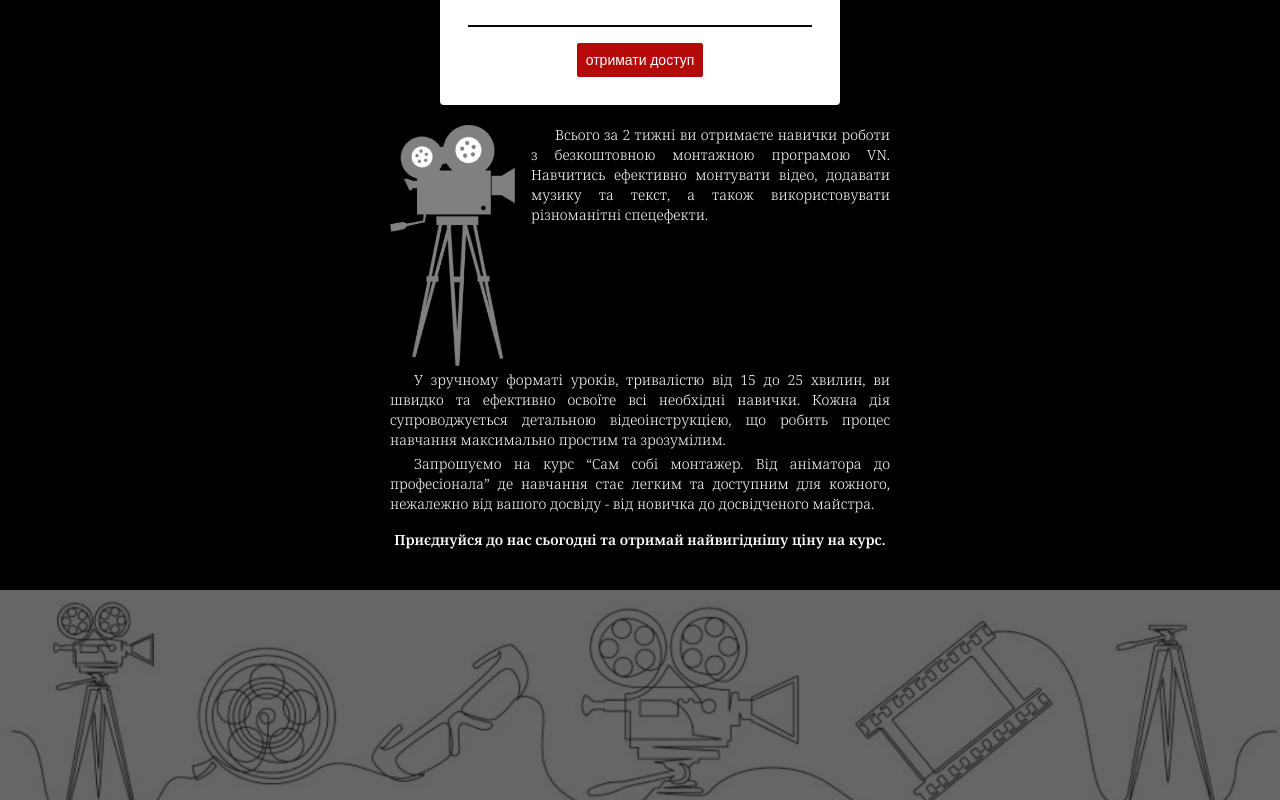
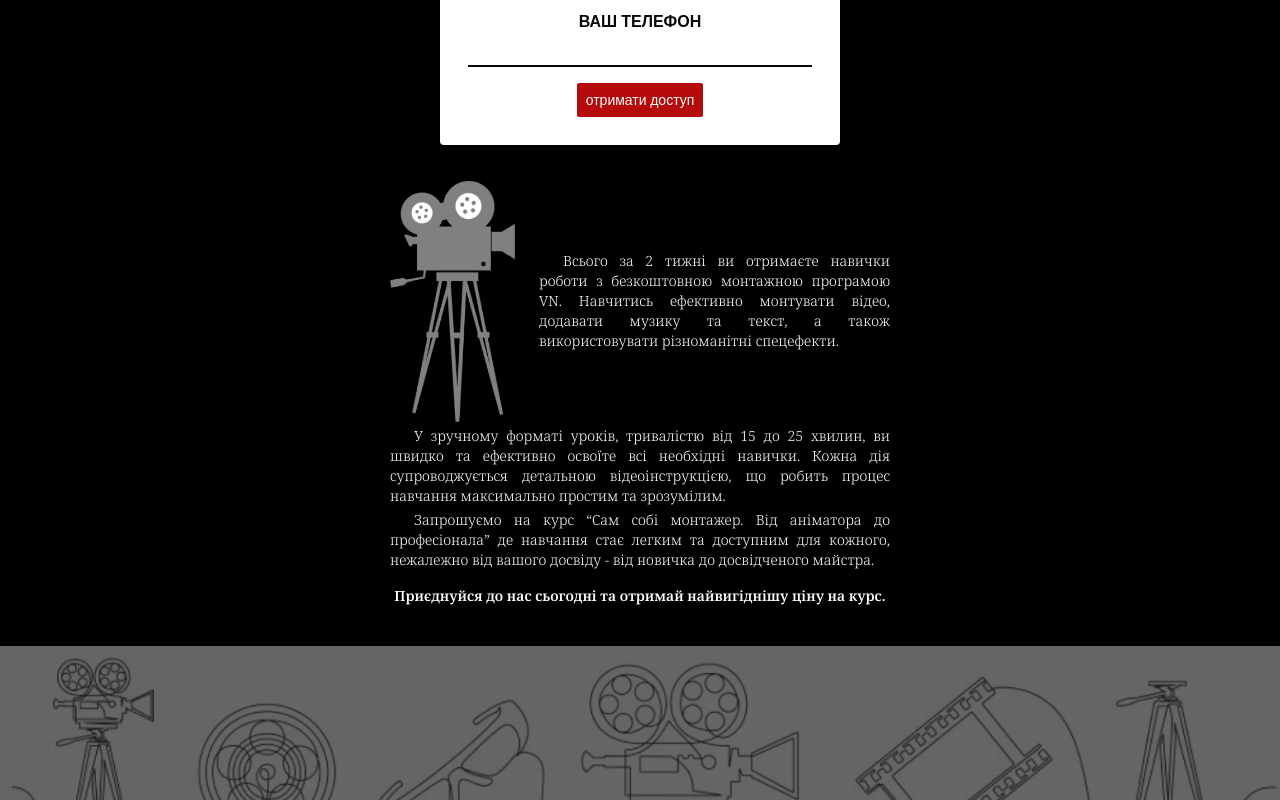
Before and after one commit to IraMira333/kateryna_kutsyk_master-class, a Next.js app: page / in a window 1280 px wide. Shown: the part 600-1400 px from the top of the page. Built offline with nearby package versions, Linux system fonts and the light colour scheme.

Commit message:
Update Slide1.tsx

```diff
--- a/src/components/Slide1.tsx
+++ b/src/components/Slide1.tsx
@@ -3,7 +3,7 @@ import { FormGetCourse } from "./FormGetCourse";
 
 export const Slide1 = () => {
     return (
-        <section className="p-5 text-center">
+        <section className="p-5 pt-[60px] text-center">
             <div className="max-w-[500px] mx-auto">
                 <h1 className="font-notoDisplay text-3xl text-secondary mb-4">
                     Сам собі монтажер!
@@ -32,7 +32,7 @@ export const Slide1 = () => {
                     Наш 2-тижневий курс з відіомотажу відкриє перед вами двері
                     до захоплюючого світу творчості та можливостей.
                 </p>
-                <div className="bg-accentBg rounded shadow-md text-center p-3 mb-5 max-w-[400px] mx-auto">
+                <div className="bg-accentBg rounded shadow-md text-center p-3 mb-9 max-w-[400px] mx-auto">
                     <p className="text-xs text-darkText font-semibold mb-3">
                         Заповніть форму та отримай доступ до 2-тижневого курсу
                         відеомонтажу за спеціальною ціною
@@ -56,7 +56,7 @@ export const Slide1 = () => {
                 </div>
 
                 <div className="text-left leading-5 font-noto font-light">
-                    <div className="flex gap-4 mb-1">
+                    <div className="flex gap-6 mb-1">
                         <Image
                             src="/cameraLeftBig.png"
                             alt="Picture of camera"
@@ -64,7 +64,7 @@ export const Slide1 = () => {
                             height={882}
                             className="w-[25%] h-auto"
                         />
-                        <p className="indent-6 text-justify">
+                        <p className="indent-6 text-justify my-auto">
                             Всього за 2 тижні ви отримаєте навички роботи з
                             безкоштовною монтажною програмою VN. Навчитись
                             ефективно монтувати відео, додавати музику та текст,
```
